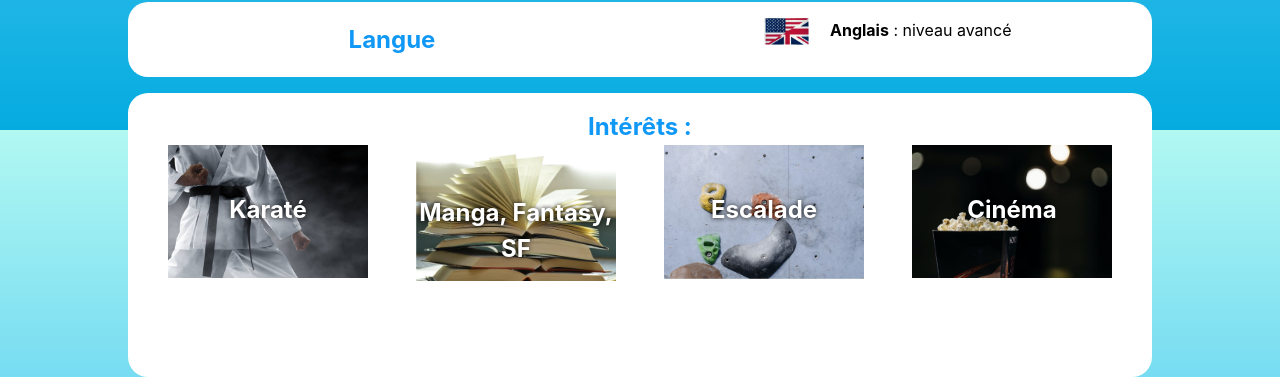
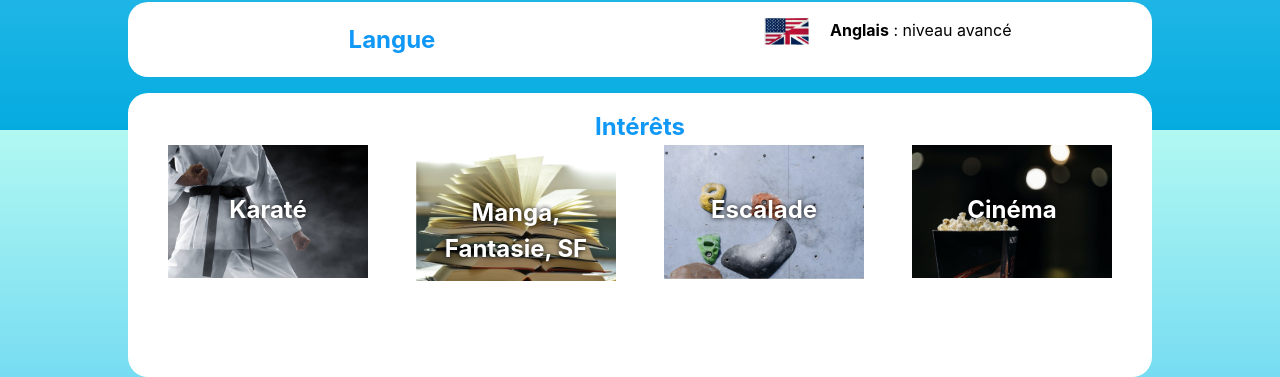
Before and after one commit to DavyDeMattos/DavyDeMattos.github.io, a PHP site: page /cv.html in a window 1280 px wide. Shown: the part 2270-2647 px from the top of the page. Run offline with PHP 8.4, Linux system fonts and the light colour scheme.

Commit message:
Modifications

```diff
--- a/css/style.css
+++ b/css/style.css
@@ -67,11 +67,25 @@ main{
     background: -moz-linear-gradient(top,  #b1f8f2 0%, #53cbf1 40%, #05abe0 100%); /* FF3.6-15 */
     background: -webkit-linear-gradient(top,  #b1f8f2 0%,#53cbf1 40%,#05abe0 100%); /* Chrome10-25,Safari5.1-6 */
     background: linear-gradient(to bottom,  #b1f8f2 0%,#53cbf1 40%,#05abe0 100%); /* W3C, IE10+, FF16+, Chrome26+, Opera12+, Safari7+ */
+    background-repeat: no-repeat;
+    /* overflow-y: scroll; */
 }
+/* main::-webkit-scrollbar {
+width: 5px;
+}
+
+main::-webkit-scrollbar-thumb {
+background: royalblue;
+}
+
+main::-webkit-scrollbar-track {
+background: #b1f8f2;
+} */
 .container--main{
     width: 80%;
     text-align: center;
     margin: auto;
+
 }
 .container--text--resume{
     display: flex;
@@ -148,7 +162,7 @@ CV Partie main
     background-color: #ff9800;
     border-radius: 10px;
     padding: 0.5rem;
-    margin-left: 60%;
+    /* margin-left: 80%; */
     color: black;
 }
 @media (min-width: 600px){
@@ -165,7 +179,7 @@ CV Partie main
     border-radius: 20px;
 }
 .container--CV h2{
-    width: 50%;
+    width: 100%;
     text-align: center;
     color: #1098F7;
     margin-bottom: 1rem;
@@ -173,6 +187,7 @@ CV Partie main
 @media (min-width: 600px){
     .container--CV h2{
         margin: auto;
+        width: 50%;
     }
 }
 .container--CV ul{
--- a/cv.html
+++ b/cv.html
@@ -168,7 +168,7 @@
                             </ul>
                     </div>
                     <div class="interest">
-                        <h2>Intérêts :</h2>
+                        <h2>Intérêts</h2>
                         <div class="container--interest">
                             <div class="interest--item">
                                 <img src="./assets/istockphoto-karate.jpg" alt="karate">
@@ -176,7 +176,7 @@
                             </div>
                             <div class="interest--item">
                                 <img src="./assets/interest--books.jpg" alt="livres">
-                                <h3>Manga, Fantasy, SF</h3>
+                                <h3>Manga, Fantasie, SF</h3>
                             </div>
                             <div class="interest--item">
                                 <img src="./assets/interest--escalade.jpg" alt="escalade">
```
Also changed, not shown: 1 other file.
